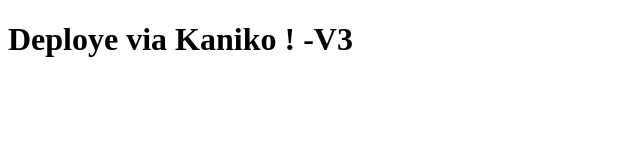
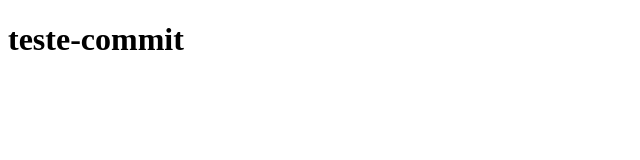
Before and after one commit to wassimmejri/nginx-demo, a plain HTML site: page index.html in a window 1280 px wide. Shown: the whole page, without its empty margins (0-640 px from the left). Drawn offline with Linux system fonts and the light colour scheme.

Commit message:
Update index.html

```diff
--- a/index.html
+++ b/index.html
@@ -1,6 +1,6 @@
 <!DOCTYPE html>
 <html>
 <body>
-  <h1>Deploye via Kaniko ! -V3</h1>
+  <h1>teste-commit</h1>
 </body>
 </html>
```
